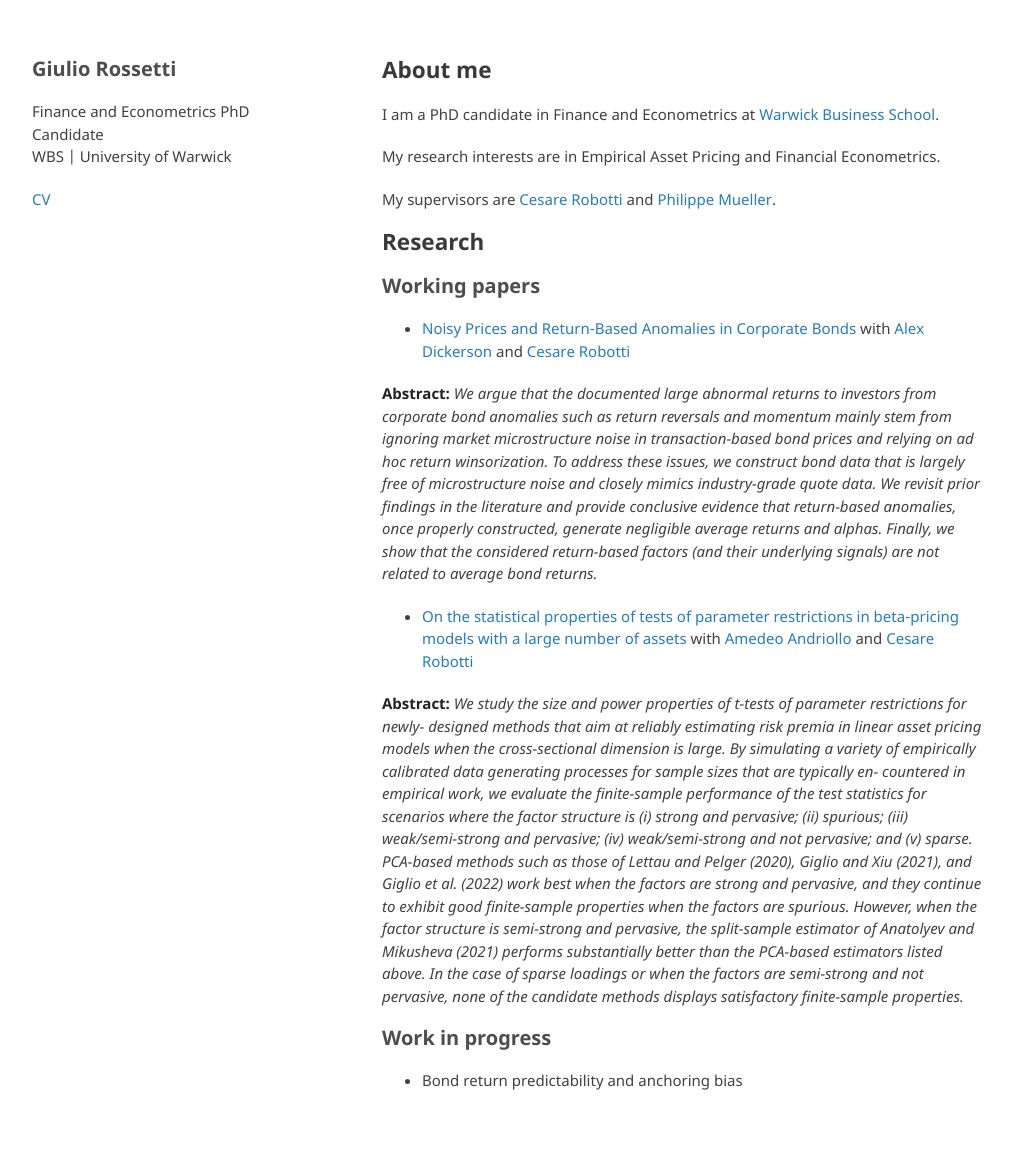
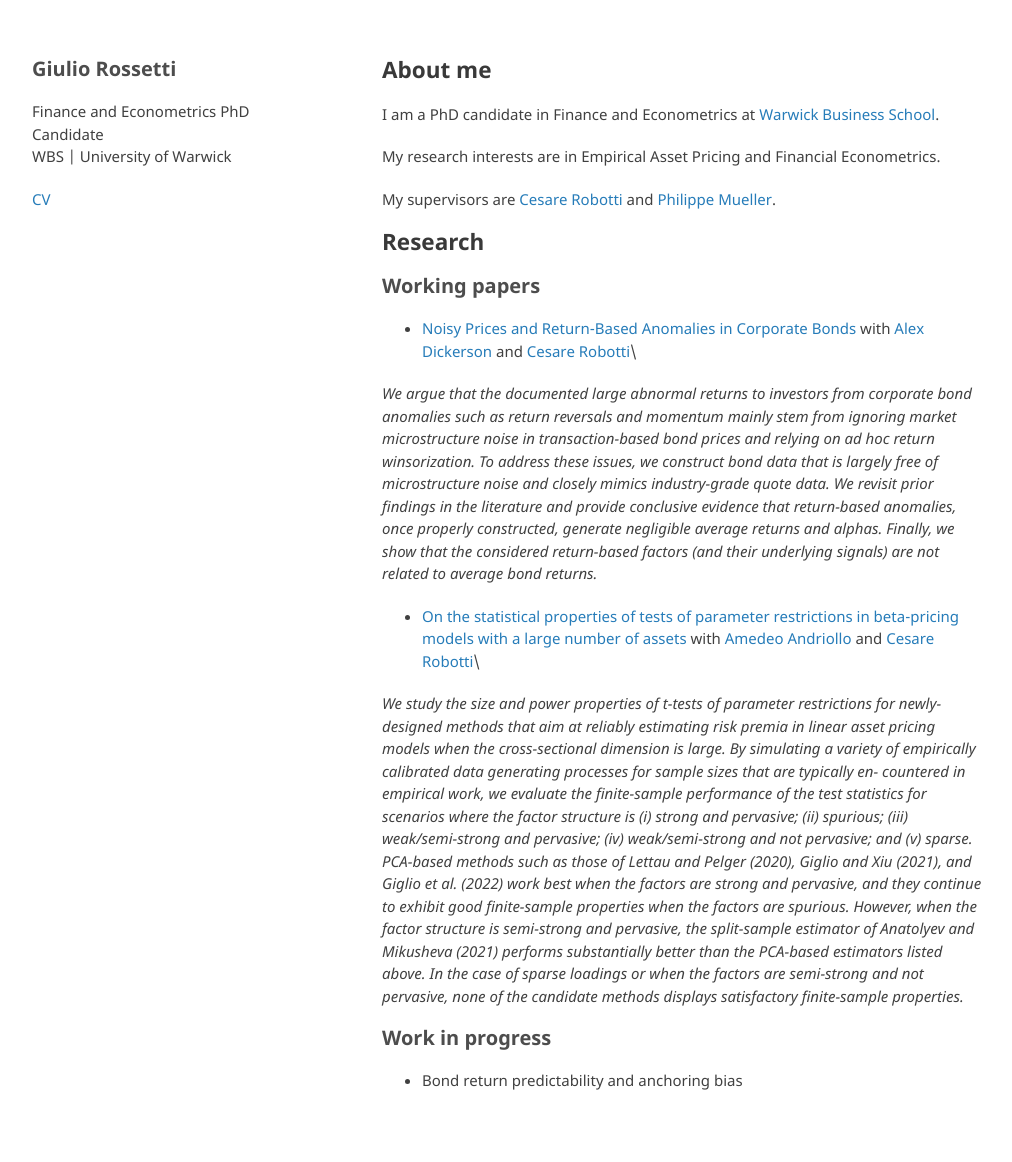
Before and after one commit to GiulioRossetti94/giuliorossetti94.github.io, a Jekyll site: the page built from index.md, in a window 1280 px wide. Shown: the whole page, without its empty margins (133-1145 px from the left). Built offline with Jekyll 4.4.1, drawn with Linux system fonts in a browser that asks for light colours; the repository's description, which GitHub fills in, is left out; our own code applies the rules of GitHub Pages for plain Markdown files.

Commit message:
Update index.md

```diff
--- a/index.md
+++ b/index.md
@@ -13,15 +13,13 @@ My supervisors are [Cesare Robotti](https://cesarerobotti.com) and [Philippe Mue
 ## Research
 
 # Working papers
-- [Noisy Prices and Return-Based Anomalies in Corporate Bonds](https://papers.ssrn.com/sol3/papers.cfm?abstract_id=4575879) with [Alex Dickerson](https://www.alexdickerson.com/home) and [Cesare Robotti](https://cesarerobotti.com)
+- [Noisy Prices and Return-Based Anomalies in Corporate Bonds](https://papers.ssrn.com/sol3/papers.cfm?abstract_id=4575879) with [Alex Dickerson](https://www.alexdickerson.com/home) and [Cesare Robotti](https://cesarerobotti.com)\
 
-**Abstract:**
 *We argue that the documented large abnormal returns to investors from corporate bond anomalies such as return reversals and momentum mainly stem from ignoring market microstructure noise in
 transaction-based bond prices and relying on ad hoc return winsorization. To address these issues, we construct bond data that is largely free of microstructure noise and closely mimics industry-grade quote data. We revisit prior findings in the literature and provide conclusive evidence that return-based anomalies, once properly constructed, generate negligible average returns and alphas. Finally, we show that the considered return-based factors (and their underlying signals) are not related to average bond returns.*
 
-- [On the statistical properties of tests of parameter restrictions in beta-pricing models with a large number of assets](https://www.cesarerobotti.com/wp-content/uploads/2023/01/ARR_statistical.pdf) with [Amedeo Andriollo](https://warwick.ac.uk/fac/soc/economics/staff/aandriollo/) and [Cesare Robotti](https://cesarerobotti.com)
+- [On the statistical properties of tests of parameter restrictions in beta-pricing models with a large number of assets](https://www.cesarerobotti.com/wp-content/uploads/2023/01/ARR_statistical.pdf) with [Amedeo Andriollo](https://warwick.ac.uk/fac/soc/economics/staff/aandriollo/) and [Cesare Robotti](https://cesarerobotti.com)\
 
-**Abstract:**
 *We study the size and power properties of t-tests of parameter restrictions for newly- designed methods that aim at reliably estimating risk premia in linear asset pricing models when the cross-sectional dimension is large. By simulating a variety of empirically calibrated data generating processes for sample sizes that are typically en- countered in empirical work, we evaluate the finite-sample performance of the test statistics for scenarios where the factor structure is (i) strong and pervasive; (ii) spurious; (iii) weak/semi-strong and pervasive; (iv) weak/semi-strong and not pervasive; and (v) sparse. PCA-based methods such as those of Lettau and Pelger (2020), Giglio and Xiu (2021), and Giglio et al. (2022) work best when the factors are strong and pervasive, and they continue to exhibit good finite-sample properties when the factors are spurious. However, when the factor structure is semi-strong and pervasive, the split-sample estimator of Anatolyev and Mikusheva (2021) performs substantially better than the PCA-based estimators listed above. In the case of sparse loadings or when the factors are semi-strong and not pervasive, none of the candidate methods displays satisfactory finite-sample properties.*
 
 # Work in progress
```
